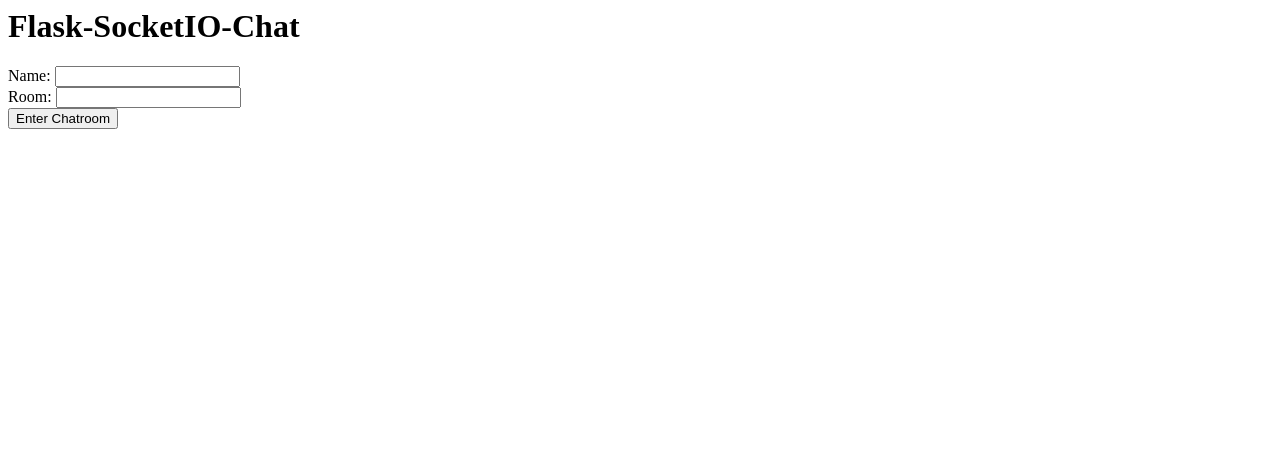
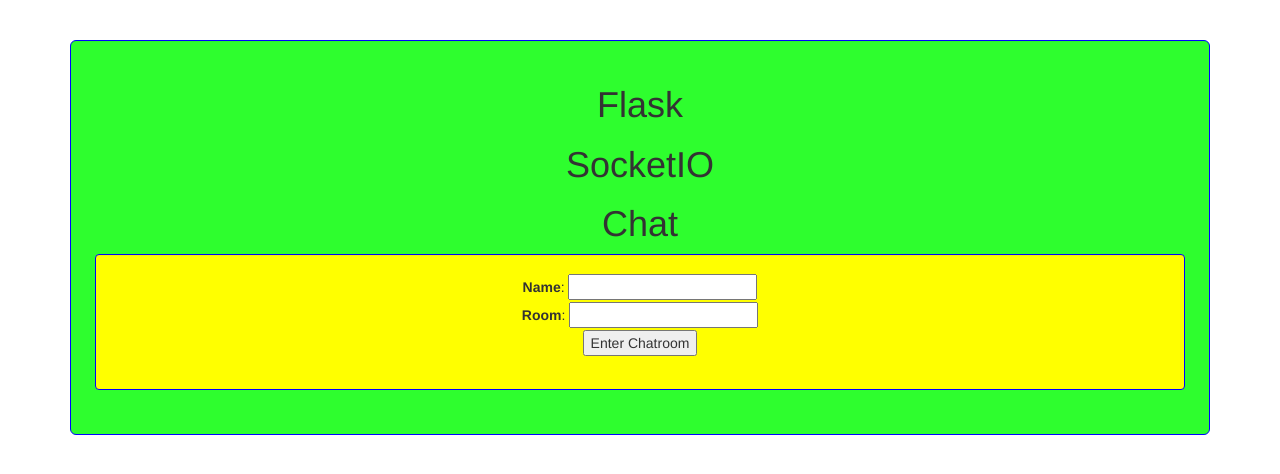
Before and after one commit to feilz/DS2017, a Flask app: page / in a window 1280 px wide. Shown: the top 474 px of the page. Run offline with Flask 2, Linux system fonts and the light colour scheme; some libraries are stand-ins or nearby versions.

Commit message:
Chat index.html template changes

```diff
--- a/dschat/flask/app/templates/index.html
+++ b/dschat/flask/app/templates/index.html
@@ -1,14 +1,31 @@
 <html>
     <head>
         <title>Flask-SocketIO-Chat</title>
+        <script type="text/javascript" src="//cdnjs.cloudflare.com/ajax/libs/socket.io/1.3.6/socket.io.min.js"></script>
+        <link rel="stylesheet" href="https://maxcdn.bootstrapcdn.com/bootstrap/3.3.7/css/bootstrap.min.css">
+        <script src="https://ajax.googleapis.com/ajax/libs/jquery/3.1.1/jquery.min.js"></script>
+        <script src="https://maxcdn.bootstrapcdn.com/bootstrap/3.3.7/js/bootstrap.min.js"></script>
     </head>
     <body>
-        <h1>Flask-SocketIO-Chat</h1>
+        <div class="container"><br><br></div>
+        <div class="container text-center" id="outer_container" >
+            <div class="well well-lg" style="border-color:blue;background-color:2EFE2E">
+                <h1>Flask</h1>
+                <h1>SocketIO</h1>
+                <h1>Chat</h1>
+
+
+                <div class="well well-md" id="inner_container" style="border-color:blue;background-color:yellow">
+                    <div class="col align-self-center" >
                     <form method="POST">
                         {{ form.hidden_tag() }}
                         {{ form.name.label }}: {{ form.name() }} {% for error in form.name.errors %}{{ error }}{% endfor %}<br>
                         {{ form.room.label }}: {{ form.room() }} {% for error in form.room.errors %}{{ error }}{% endfor %}<br>
                         {{ form.submit() }}
                     </form>
+                    </div>
+                </div>
+            </div>
+        </div>
     </body>
 </html>
```
Lines whose indentation alone changed are shown as unchanged.
